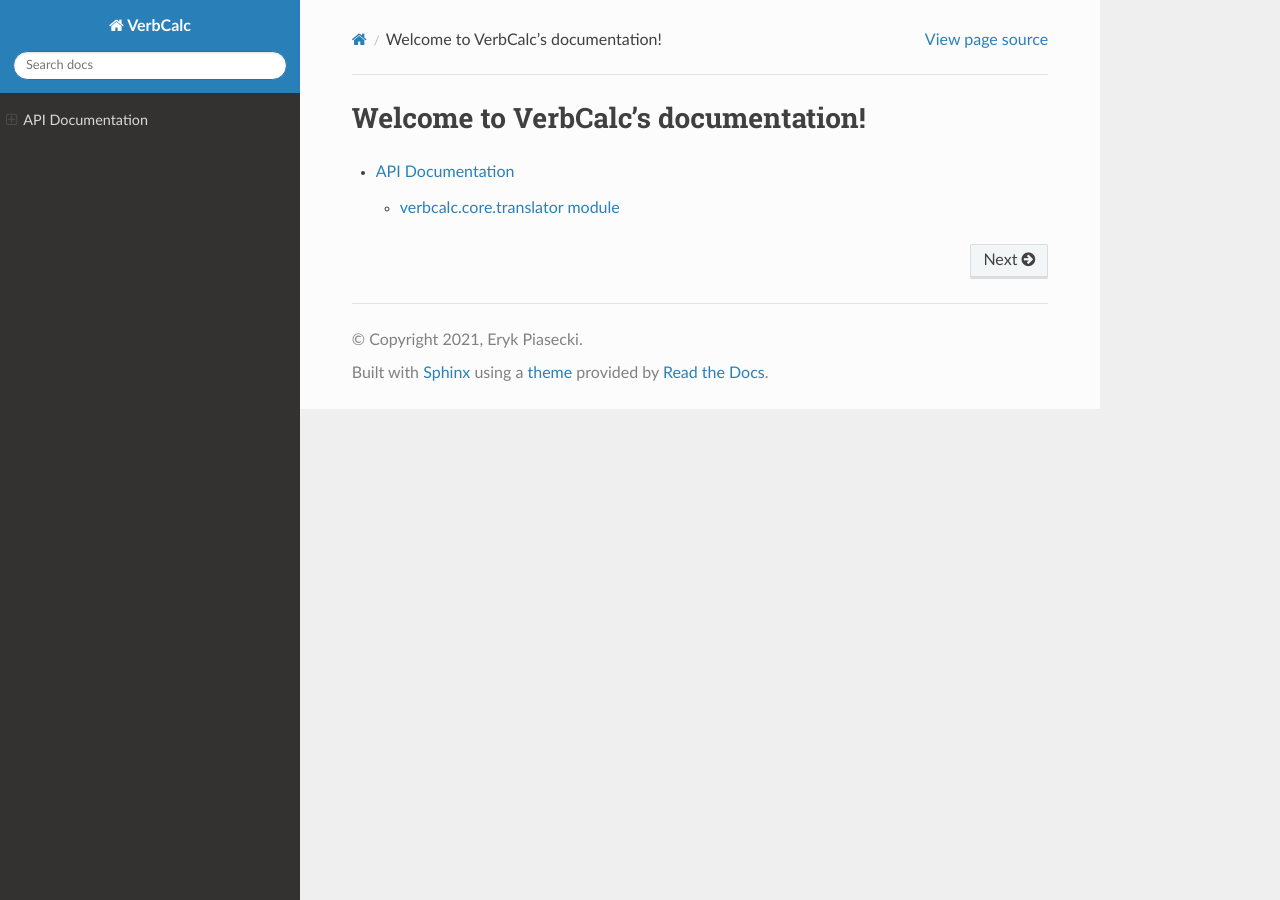
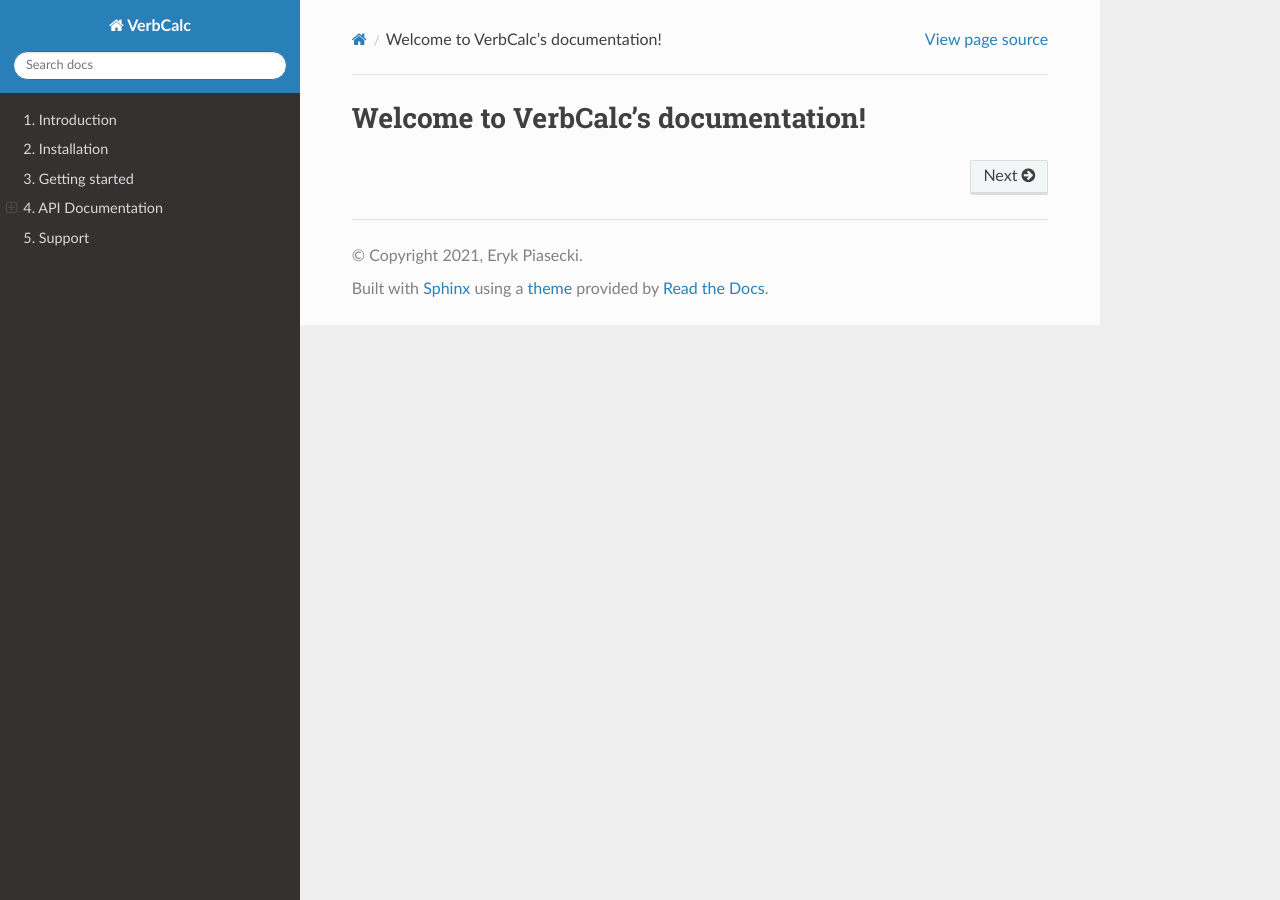
Before and after one commit to syedatif4118/VerbCalc, a Sphinx documentation site: the page built from doc/source/index.rst, in a window 1280 px wide. Built offline with Sphinx 7.4.7 and the Read the Docs theme 2.0.0, drawn with Linux system fonts in a browser that asks for light colours.

Commit message:
Added more chapters to the documentation

```diff
--- /dev/null
+++ b/doc/source/getting_started.rst
@@ -0,0 +1,3 @@
+Getting started
+===============
+Soon!
--- a/doc/source/index.rst
+++ b/doc/source/index.rst
@@ -2,4 +2,11 @@
 ====================================
 
 .. toctree::
+    :hidden:
+    :numbered:
+
+    introduction
+    installation
+    getting_started
     api_documentation
+    support
--- /dev/null
+++ b/doc/source/installation.rst
@@ -0,0 +1,3 @@
+Installation
+============
+Soon!
--- /dev/null
+++ b/doc/source/introduction.rst
@@ -0,0 +1,3 @@
+Introduction
+============
+VerbCalc is a Python library that allows to perform calculations based on human speech.
--- /dev/null
+++ b/doc/source/support.rst
@@ -0,0 +1,3 @@
+Support
+=======
+If you got stuck, or got any question regarding the project, feel free to email me at eryk.piasecki@outlook.com
```
